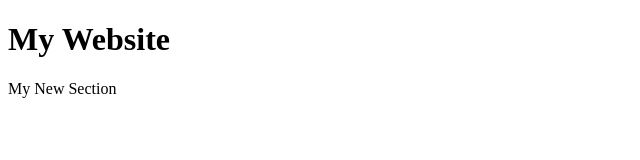
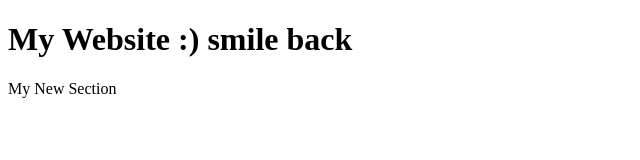
Before and after one commit to hitfish/superTank, a plain HTML site: page index.html in a window 1280 px wide. Shown: the whole page, without its empty margins (0-640 px from the left). Drawn offline with Linux system fonts and the light colour scheme.

Commit message:
changed index

```diff
--- a/index.html
+++ b/index.html
@@ -6,7 +6,7 @@
 	</head>
 	<body>
 	<div>
-		<h1> My Website</h1>
+		<h1> My Website :) smile back</h1>
 		<div>
  			My New Section
 		</div>
```
